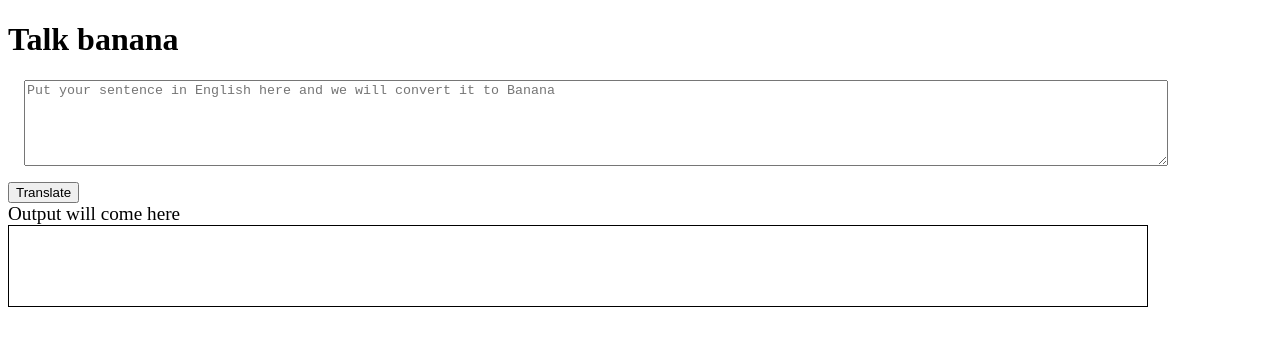
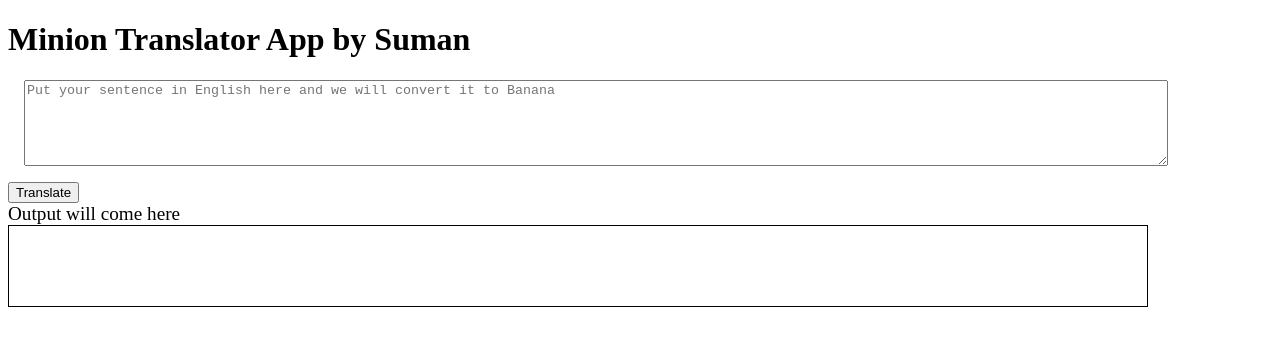
Before and after one commit to suman28pandit/banana-speak, a plain HTML site: page index.html in a window 1280 px wide. Drawn offline with Linux system fonts and the light colour scheme.

Commit message:
title change

```diff
--- a/index.html
+++ b/index.html
@@ -24,7 +24,7 @@
     </style>
 </head>
 <body>
-    <h1>Talk banana</h1>
+    <h1>Minion Translator App by Suman</h1>
     <textarea
     id="txt-input"
     placeholder="Put your sentence in English here and we will convert it to Banana"></textarea>
```
